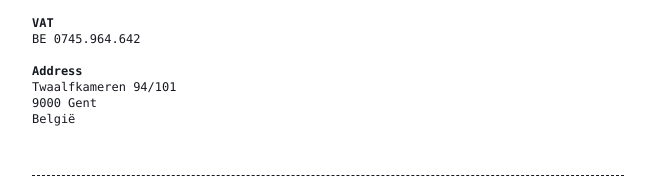
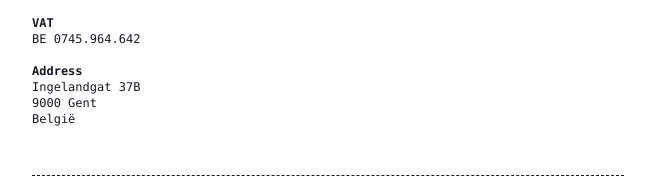
Before and after one commit to wouterds/evix.io, a Next.js app: page /about in a window 1280 px wide. Shown: the part 171-349 px from the top of the page, without its empty margins (312-964 px from the left). Built offline with nearby package versions, Linux system fonts and the light colour scheme.

Commit message:
:wrench: Update address

```diff
--- a/src/pages/about.tsx
+++ b/src/pages/about.tsx
@@ -31,7 +31,7 @@ const AboutPage = () => {
           <p>
             <strong>Address</strong>
             <br />
-            Twaalfkameren 94/101
+            Ingelandgat 37B
             <br />
             9000 Gent
             <br />
```
